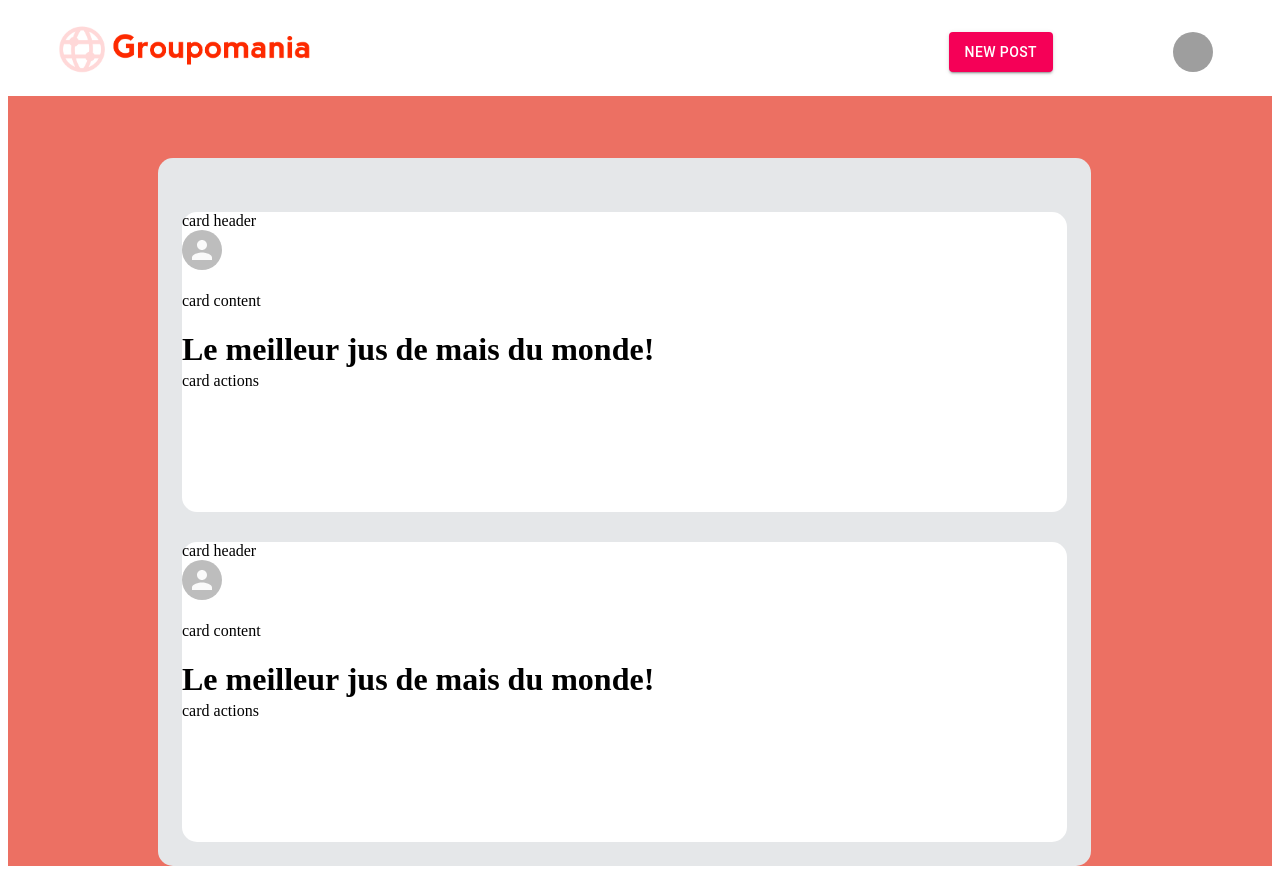
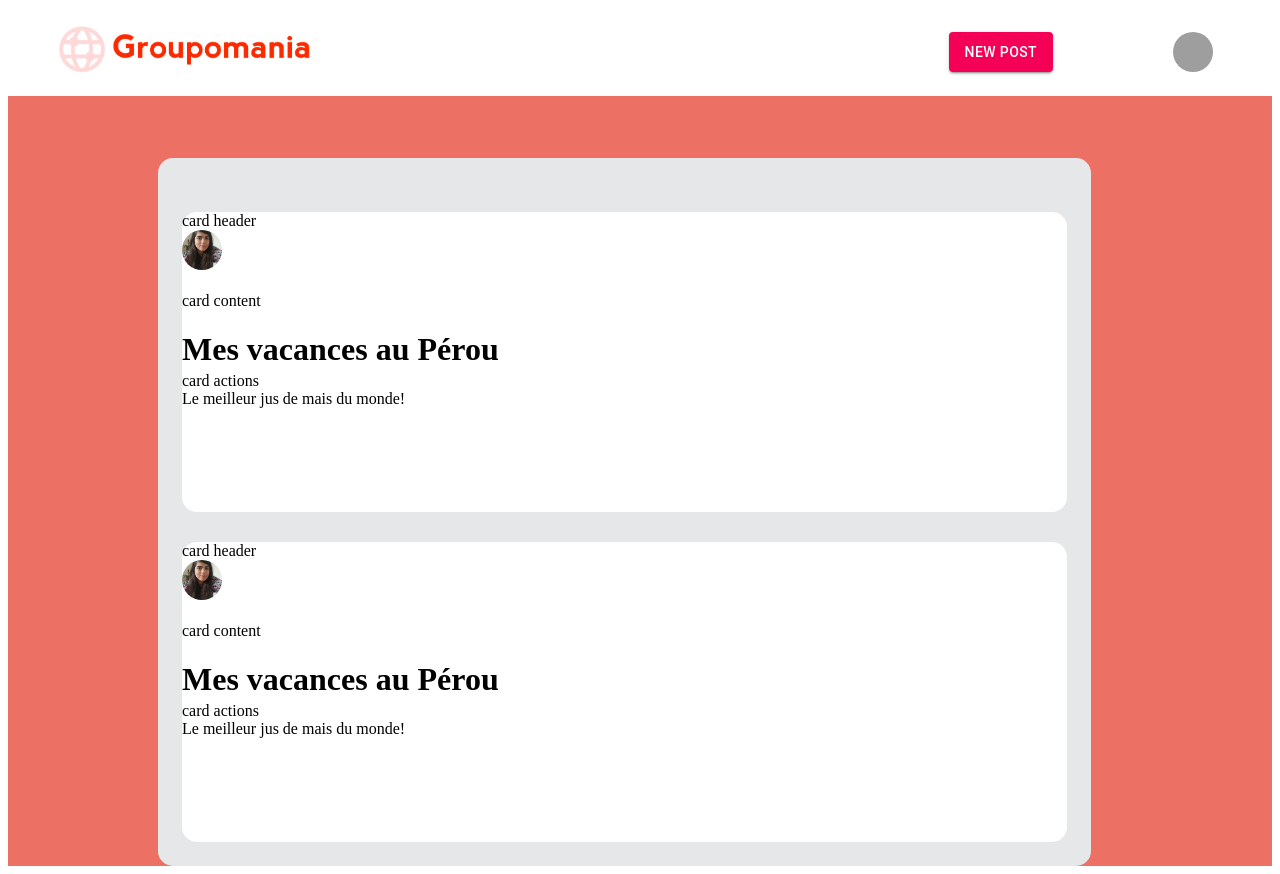
Before and after one commit to Jessicazb/Groupomania_jessicazb, a React (Create React App) app in the folder frontend/: page / in a window 1280 px wide. Built offline with nearby package versions, Linux system fonts and the light colour scheme; grey boxes are pictures that could not be loaded.

Commit message:
ajout du projet 7

```diff
--- a/frontend/src/components/PostCard/index.js
+++ b/frontend/src/components/PostCard/index.js
@@ -5,10 +5,11 @@ function PostCard({ post }){
   return (
     <div className='card-1'>
     <div className='card-header'>card header
-    <Avatar />
+    <Avatar alt="Jéssica Azevedo" src="./images/avatar/avatar.jpg" />
     </div>
     <div className='card-content'> card content
-      <h1>{post.description}</h1>
+      <h1>{post.title}</h1>
+      <p>{post.description}</p>
     </div>
     <div className='card-actions'>card actions</div>
       </div>
--- a/frontend/src/pages/Home/components/Feed.js
+++ b/frontend/src/pages/Home/components/Feed.js
@@ -15,7 +15,7 @@ description: 'Le meilleur jus de mais du monde!',
 image: '/images/Posts/Peru.jpeg'
 },
 {
-id:1,
+id:2,
 autor: {
 name: 'Jéssica Azevedo',
 username: 'Jessicazb',
```
